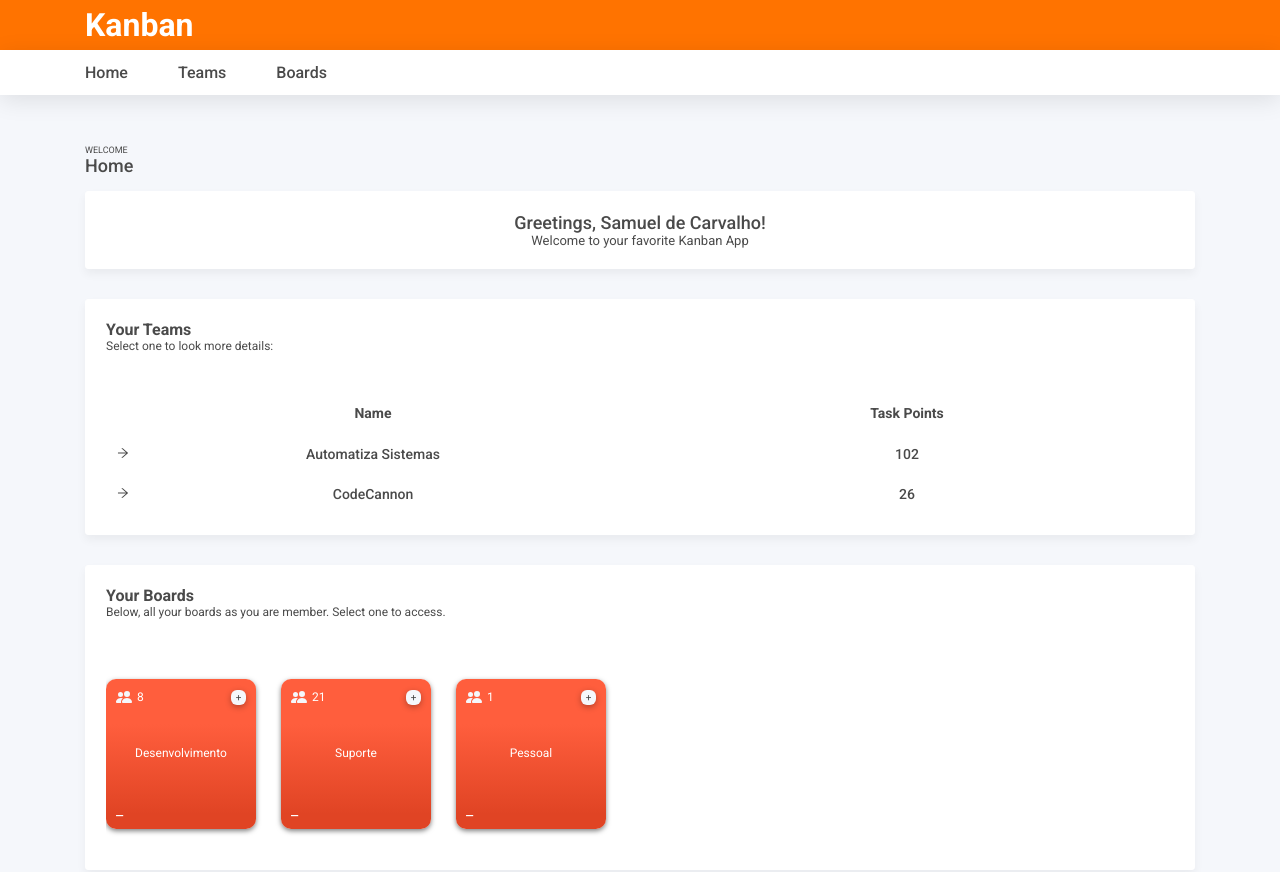
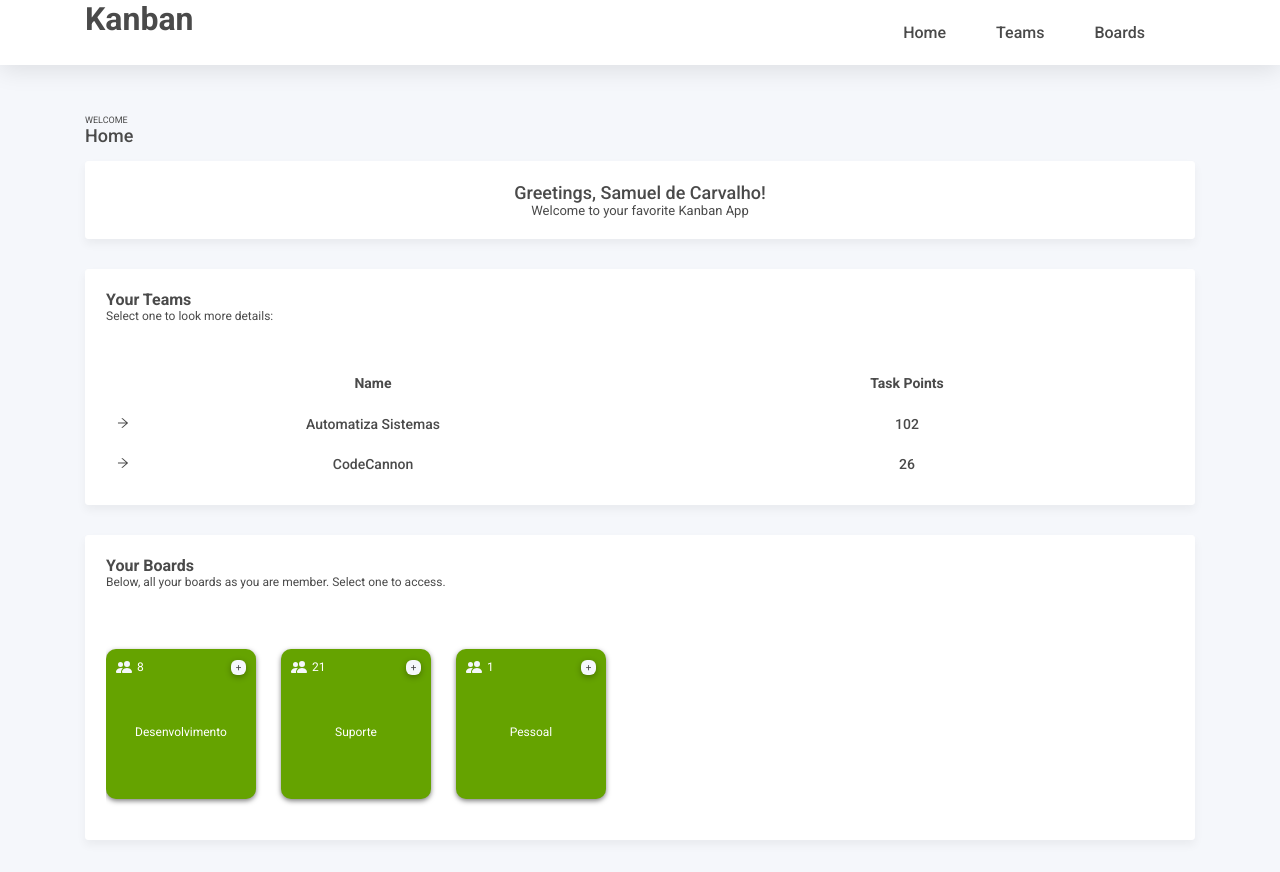
Before and after one commit to samueldcarvalho/Training.ProjectKanban, a Next.js app in the folder src/Web/Training.Kanban.UI/kanban-web-ui/: page / in a window 1280 px wide. Shown: the top 872 px of the page. Built offline with nearby package versions, Linux system fonts and the light colour scheme.

Commit message:
remoção do wrapper principal e incluído logo no submenu, que será o wrapper principal. Alteração no layout

```diff
--- a/src/Web/Training.Kanban.UI/kanban-web-ui/pages/index.tsx
+++ b/src/Web/Training.Kanban.UI/kanban-web-ui/pages/index.tsx
@@ -100,9 +100,9 @@ const Home = () => {
                     <CardTitleComponent title="Your Boards" description="Below, all your boards as you are member. Select one to access." align="flex-start" />
                 </div>
                 <div className="kb-home-boards-body">
-                    <BoardCardComponent membersCount={8} boardName="Desenvolvimento" boardColor="#ff5e3d" />
-                    <BoardCardComponent membersCount={21} boardName="Suporte" boardColor="#ff5e3d" />
-                    <BoardCardComponent membersCount={1} boardName="Pessoal" boardColor="#ff5e3d" />
+                    <BoardCardComponent membersCount={8} boardName="Desenvolvimento" boardColor="#65a300" />
+                    <BoardCardComponent membersCount={21} boardName="Suporte" boardColor="#65a300" />
+                    <BoardCardComponent membersCount={1} boardName="Pessoal" boardColor="#65a300" />
                 </div>
             </div>
         </Wrapper >
--- a/src/Web/Training.Kanban.UI/kanban-web-ui/src/components/main/wrapper-component.tsx
+++ b/src/Web/Training.Kanban.UI/kanban-web-ui/src/components/main/wrapper-component.tsx
@@ -4,25 +4,13 @@ import TitlePageComponent, { TitlePageProps } from "./titlepage-component";
 const Wrapper = (props: any) => {
     return (
         <>
-            <div className="kb-main-header">
+
+            <div className="kb-submenu-header">
                 <div className="container">
                     <div className="row">
                         <div className="col">
-                            <div className="kb-main-header-options">
-                                <div className="kb-main-header-logo">
-                                    <h1>Kanban</h1>
-                                </div>
-                                <div className="kb-main-header-end">
-
-                                </div>
-                            </div>
+                            <h1>Kanban</h1>
                         </div>
-                    </div>
-                </div>
-            </div>
-            <div className="kb-submenu-header">
-                <div className="container">
-                    <div className="row">
                         <div className="col">
                             <div className="kb-submenu-header-buttons">
                                 <Link href="/">
--- a/src/Web/Training.Kanban.UI/kanban-web-ui/src/components/shared/boardcard-component.tsx
+++ b/src/Web/Training.Kanban.UI/kanban-web-ui/src/components/shared/boardcard-component.tsx
@@ -2,7 +2,7 @@ import { BsFillPeopleFill } from "react-icons/bs"
 
 const BoardCardComponent = (props: any) => {
     return (
-        <div className="kb-board-card" style={{ background: `linear-gradient(180deg, ${props.boardColor} 30%, #e04424 90%)` }}>
+        <div className="kb-board-card" style={{ backgroundColor: `${props.boardColor}` }}>
             <div className="kb-board-card-header">
                 <div className="kb-board-card-header-members">
                     <BsFillPeopleFill fill="#f5f7fb" />
@@ -15,11 +15,7 @@ const BoardCardComponent = (props: any) => {
                     <p>{props.boardName}</p>
                 </div>
             </div>
-            <div className="kb-board-card-footer">
-                <div>
-                    <p>_</p>
-                </div>
-            </div>
+            <div className="kb-board-card-footer"/>
         </div>
     );
 }
--- a/src/Web/Training.Kanban.UI/kanban-web-ui/src/styles/globals.css
+++ b/src/Web/Training.Kanban.UI/kanban-web-ui/src/styles/globals.css
@@ -2,12 +2,9 @@
 @import url('https://fonts.googleapis.com/css2?family=Montserrat:wght@400;500;600;700&display=swap');
 
 :root {
-  --color-primary: #ff7300;
-  --color-primary-alert: #ff8828;
-  --color-primary-disable: #df741c;
-
-  --color-secundary-01: #ff5e3d;
-  --color-secundary-02: #e04424;
+  --color-primary: #65a300;
+  --color-primary-alert: #90d81d;
+  --color-primary-disable: #749b35;
 
   --color-bg-primary: #f5f7fb;
   --color-bg-secundary: #ffffff;
--- a/src/Web/Training.Kanban.UI/kanban-web-ui/src/styles/main-module.css
+++ b/src/Web/Training.Kanban.UI/kanban-web-ui/src/styles/main-module.css
@@ -15,10 +15,6 @@
   height: 100%;
 }
 
-.kb-main-header-logo h1 {
-  color: var(--color-font-primary-light);
-}
-
 .kb-main-header-logo {
   display: flex;
   flex-flow: row nowrap;
@@ -28,7 +24,7 @@
 
 .kb-submenu-header {
   background-color: var(--color-bg-secundary);
-  height: 45px;
+  height: 65px;
   border-bottom: 1px solid var(--color-border-primary);
   box-shadow: 0 5px 25px rgba(0, 0, 0, 0.1);
 }
@@ -37,10 +33,14 @@
   height: 100%;
 }
 
+.kb-main-header-logo h1 {
+  color: var(--color-font-primary-light);
+}
+
 .kb-submenu-header-buttons {
   display: flex;
   flex-flow: row nowrap;
-  justify-content: flex-start;
+  justify-content: flex-end;
 }
 
 .kb-submenu-header-buttons label {
```
